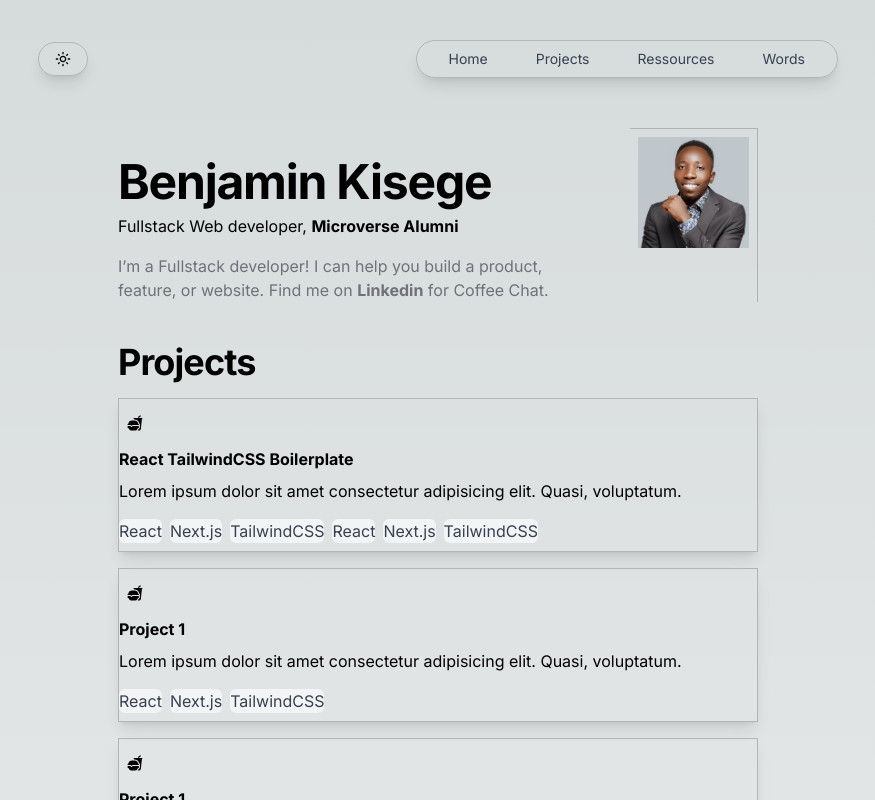
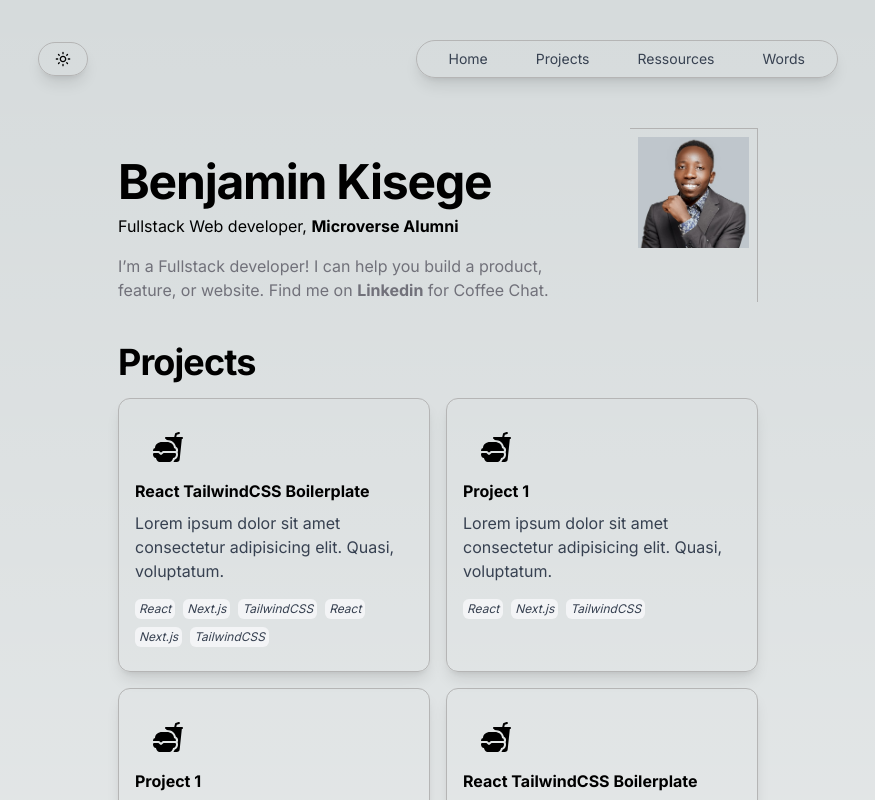
Before and after one commit to iambenkis/Portfolio-2.0, a Next.js app: page / in a window 1280 px wide. Shown: the top 800 px of the page, without its empty margins (202-1077 px from the left). Built offline with nearby package versions, Linux system fonts and the light colour scheme.

Commit message:
Configure tailwind content

```diff
--- a/tailwind.config.js
+++ b/tailwind.config.js
@@ -4,6 +4,7 @@ module.exports = {
     './src/pages/**/*.{js,ts,jsx,tsx,mdx}',
     './src/components/**/*.{js,ts,jsx,tsx,mdx}',
     './src/app/**/*.{js,ts,jsx,tsx,mdx}',
+    './src/data/**/*.{js,ts,jsx,tsx,mdx}',
   ],
   theme: {
     extend: {
```
